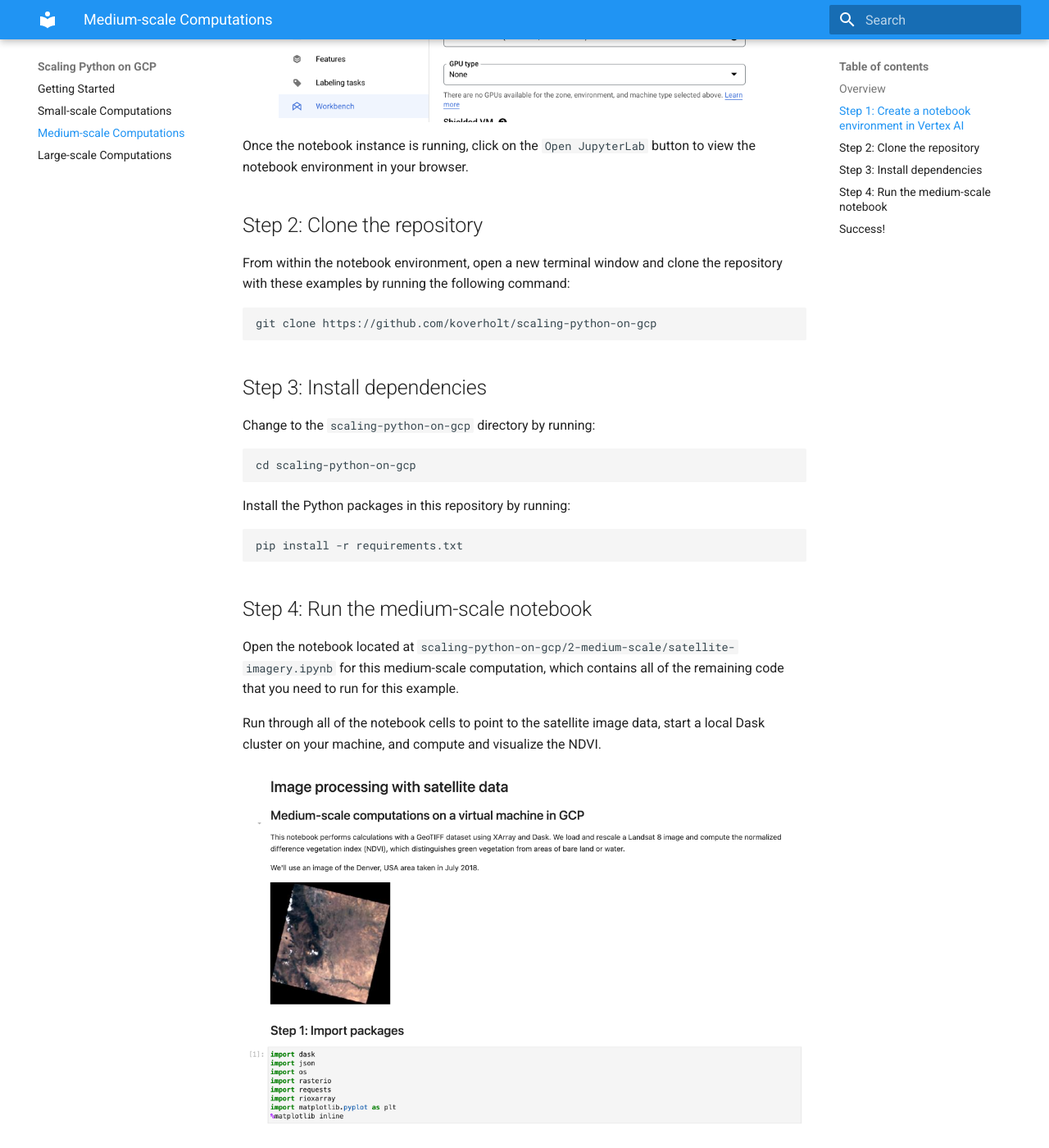
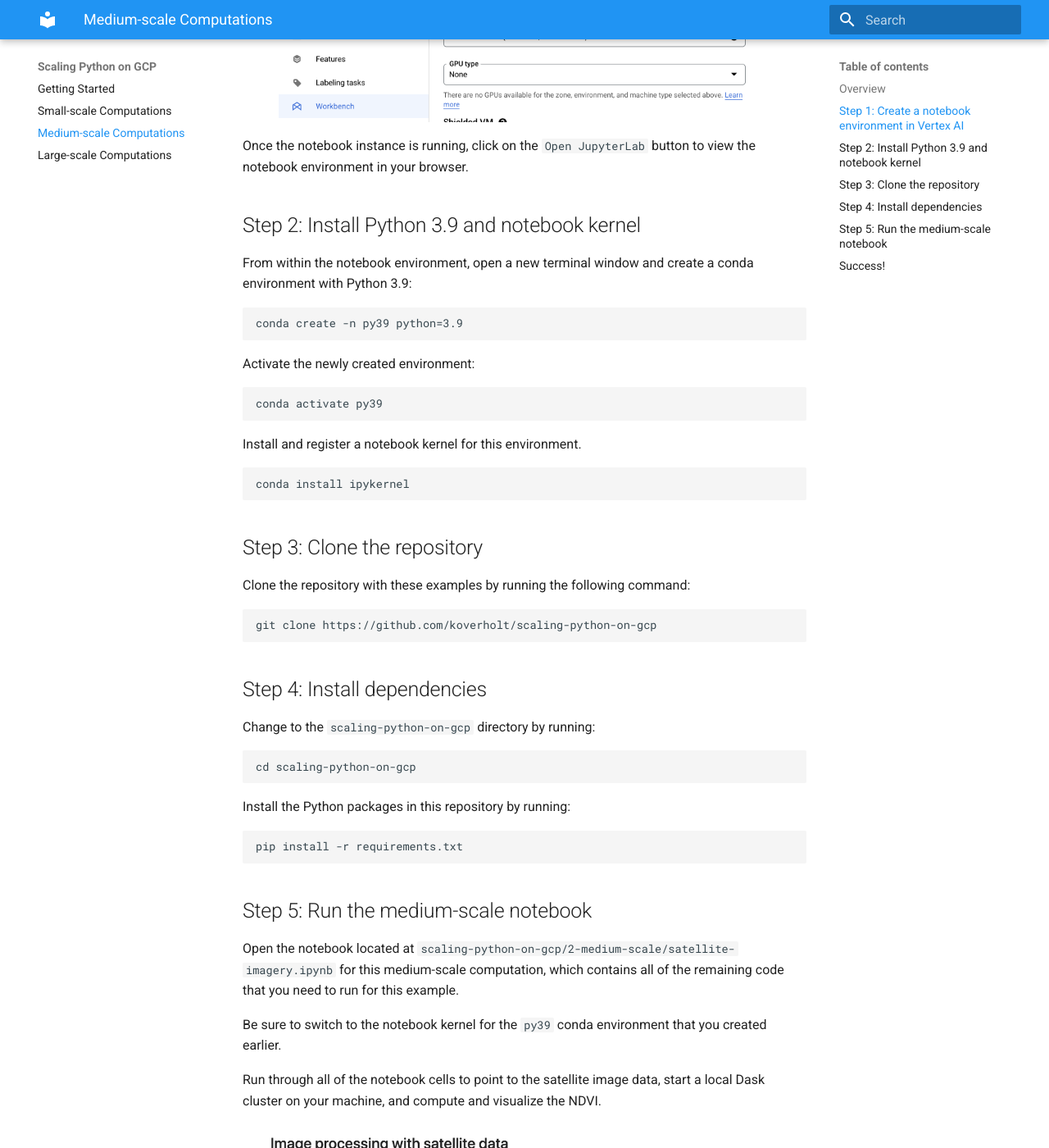
Before and after one commit to koverholt/scaling-python-on-gcp, an MkDocs documentation site: the page built from docs/medium.md, in a window 1280 px wide and 1400 px high, scrolled down 1284 px. Shown: the whole window at 82% size. Built offline with MkDocs 1.6.1 and Material for MkDocs 9.7.7, drawn with Linux system fonts in a browser that asks for light colours.

Commit message:
Update docs and notebook

````diff
--- a/docs/medium.md
+++ b/docs/medium.md
@@ -33,16 +33,36 @@
 Once the notebook instance is running, click on the `Open JupyterLab` button to
 view the notebook environment in your browser.
 
-## Step 2: Clone the repository
+## Step 2: Install Python 3.9 and notebook kernel
 
-From within the notebook environment, open a new terminal window and clone the
-repository with these examples by running the following command:
+From within the notebook environment, open a new terminal window and create a
+conda environment with Python 3.9:
+
+```shell
+conda create -n py39 python=3.9
+```
+
+Activate the newly created environment:
+
+```shell
+conda activate py39
+```
+
+Install and register a notebook kernel for this environment.
+
+```shell
+conda install ipykernel
+```
+
+## Step 3: Clone the repository
+
+Clone the repository with these examples by running the following command:
 
 ```shell
 git clone https://github.com/koverholt/scaling-python-on-gcp
 ```
 
-## Step 3: Install dependencies
+## Step 4: Install dependencies
 
 Change to the `scaling-python-on-gcp` directory by running:
 
@@ -56,12 +76,15 @@
 pip install -r requirements.txt
 ```
 
-## Step 4: Run the medium-scale notebook
+## Step 5: Run the medium-scale notebook
 
 Open the notebook located at
 `scaling-python-on-gcp/2-medium-scale/satellite-imagery.ipynb` for this
 medium-scale computation, which contains all of the remaining code that you need
 to run for this example.
+
+Be sure to switch to the notebook kernel for the `py39` conda environment that
+you created earlier.
 
 Run through all of the notebook cells to point to the satellite image data,
 start a local Dask cluster on your machine, and compute and visualize the NDVI.
````
Also changed, not shown: requirements.txt (+5 -5 lines), 3 other files.
